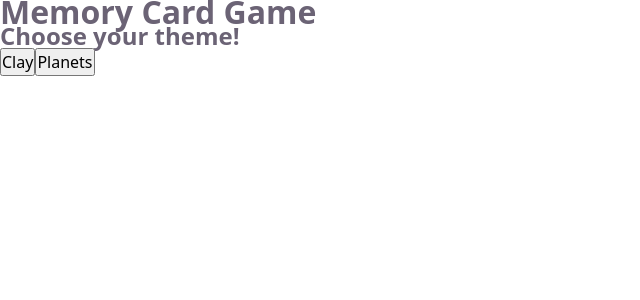
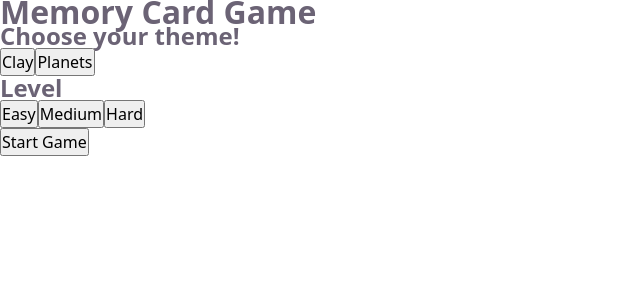
Before and after one commit to cmatsagka/memory-card, a React (Vite) app: page / in a window 1280 px wide. Shown: the top 300 px of the page, without its empty margins (0-640 px from the left). Built offline with nearby package versions, Linux system fonts and the light colour scheme.

Commit message:
feat: implement dynamic card creation based on difficulty level

```diff
--- a/src/App.jsx
+++ b/src/App.jsx
@@ -10,6 +10,7 @@ function App() {
 	const [finalScore, setFinalScore] = useState(0);
 	const [highScore, setHighScore] = useState(() => load('highScore', 0));
 	const [theme, setTheme] = useState('planets');
+	const [level, setLevel] = useState('easy');
 
 	useEffect(() => {
 		save('highScore', highScore);
@@ -20,8 +21,9 @@ function App() {
 			<Header />
 			{gameState === 'SETUP' && (
 				<SetupScreen
-					onSelectTheme={(selectedTheme) => {
-						setTheme(selectedTheme);
+					onStartGame={(themeChoice, levelChoice) => {
+						setTheme(themeChoice);
+						setLevel(levelChoice);
 						setGameState('PLAYING');
 					}}
 				/>
@@ -29,6 +31,7 @@ function App() {
 			{gameState === 'PLAYING' && (
 				<PlayingScreen
 					theme={theme}
+					level={level}
 					onGameOver={(score) => {
 						setFinalScore(score);
 						if (score > highScore) {
--- a/src/constants/gameConfig.js
+++ b/src/constants/gameConfig.js
@@ -1,9 +1,23 @@
 import { getCardImageUrl } from '../utils/dicebear.js';
 
-const names = ['Alpha', 'Beta', 'Gamma'];
+const names = [
+	'One',
+	'Two',
+	'Three',
+	'Four',
+	'Five',
+	'Six',
+	'Seven',
+	'Eight',
+	'Nine',
+];
 
-function deckGenerator(theme) {
-	return names.map((nameItem) => ({
+const levelCounts = { easy: 3, medium: 6, hard: 9 };
+
+function deckGenerator(theme, level) {
+	const count = levelCounts[level] || 3;
+
+	return names.slice(0, count).map((nameItem) => ({
 		name: nameItem,
 		img: getCardImageUrl(theme, nameItem),
 	}));
--- a/src/screens/PlayingScreen.jsx
+++ b/src/screens/PlayingScreen.jsx
@@ -3,8 +3,8 @@ import deckGenerator from '../constants/gameConfig';
 import { shuffle } from '../utils/shuffle';
 import { useState } from 'react';
 
-function PlayingScreen({ theme, onGameOver }) {
-	const [cards, setCards] = useState(() => deckGenerator(theme));
+function PlayingScreen({ theme, level, onGameOver }) {
+	const [cards, setCards] = useState(() => deckGenerator(theme, level));
 	const [cardsMemory, setCardsMemory] = useState([]);
 
 	const handleCardClick = (clickedCard) => {
--- a/src/screens/SetupScreen.jsx
+++ b/src/screens/SetupScreen.jsx
@@ -1,9 +1,54 @@
-function SetupScreen({ onSelectTheme }) {
+import { useState } from 'react';
+
+function SetupScreen({ onStartGame }) {
+	const [selectedTheme, setSelectedTheme] = useState('planets');
+	const [selectedLevel, setSelectedLevel] = useState('easy');
 	return (
 		<div className="setup-screen">
-			<h2>Choose your theme!</h2>
-			<button onClick={() => onSelectTheme('clay')}>Clay</button>
-			<button onClick={() => onSelectTheme('planets')}>Planets</button>
+			<div className="theme-setup">
+				<h2>Choose your theme!</h2>
+				<button
+					className={selectedTheme === 'clay' ? 'active' : ''}
+					onClick={() => setSelectedTheme('clay')}
+				>
+					Clay
+				</button>
+				<button
+					className={selectedTheme === 'planets' ? 'active' : ''}
+					onClick={() => setSelectedTheme('planets')}
+				>
+					Planets
+				</button>
+			</div>
+
+			<div className="level-setup">
+				<h2>Level</h2>
+				<button
+					className={selectedLevel === 'easy' ? 'active' : ''}
+					onClick={() => setSelectedLevel('easy')}
+				>
+					Easy
+				</button>
+				<button
+					className={selectedLevel === 'medium' ? 'active' : ''}
+					onClick={() => setSelectedLevel('medium')}
+				>
+					Medium
+				</button>
+				<button
+					className={selectedLevel === 'hard' ? 'active' : ''}
+					onClick={() => setSelectedLevel('hard')}
+				>
+					Hard
+				</button>
+			</div>
+
+			<button
+				className="start-btn"
+				onClick={() => onStartGame(selectedTheme, selectedLevel)}
+			>
+				Start Game
+			</button>
 		</div>
 	);
 }
```
